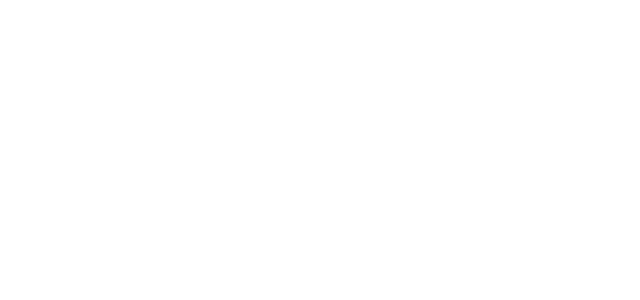
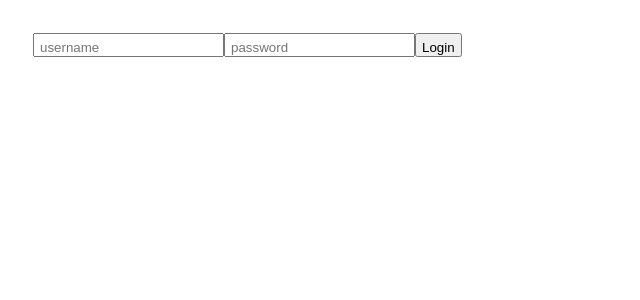
Before and after one commit to James-fleming394/travel-booking-app-frontend, a React (Create React App) app: page /login in a window 1280 px wide. Before the commit this address had no page. Shown: the top 300 px of the page, without its empty margins (0-640 px from the left). Built offline with nearby package versions, Linux system fonts and the light colour scheme.

Commit message:
Login Page set up

```diff
--- a/src/App.js
+++ b/src/App.js
@@ -9,10 +9,10 @@
 function App() {
   return (
       <Routes>
-        <Route path='/' element={<Home/>}/>
-        <Route path='/hotels' element={<List/>}/>
-        <Route path='/hotels/:id' element={<Hotel/>}/>
-        {/* <Route path='/login' element={<Login/>}/> */}
+        <Route path='/' element={<Home />}/>
+        <Route path='/hotels' element={<List />}/>
+        <Route path='/hotels/:id' element={<Hotel />}/>
+        <Route path='/login' element={<Login />}/>
       </Routes>
   );
 }
--- a/src/components/Reserve.jsx
+++ b/src/components/Reserve.jsx
@@ -8,7 +8,7 @@
 
 const Reserve = ({ setOpen, hotelId }) => {
     const [selectedRooms, setSelectedRooms] = useState([]);
-    const { data, loading, error } = useFetch(`/hotels/room/${hotelId}`);
+    const { data, loading, error } = useFetch(`http://localhost:6001/api/hotels/room/${hotelId}`);
     const { dates } = useContext(SearchContext);
 
     const getDatesInRange = (startDate, endDate) => {
--- a/src/pages/Hotel.js
+++ b/src/pages/Hotel.js
@@ -23,7 +23,7 @@
     const [open, setOpen] = useState(false);
     const [openModal, setOpenModal] = useState(false);
 
-    const { data, loading, error } = useFetch(`/hotels/find/${id}`);
+    const { data, loading, error } = useFetch(`http://localhost:6001/api/hotels/find/${id}`);
     const { user } = useContext(AuthContext);
     const navigate = useNavigate();
 
--- a/src/pages/Login.js
+++ b/src/pages/Login.js
@@ -0,0 +1,59 @@
+import axios from "axios";
+import { useContext, useState } from "react";
+import { useNavigate } from "react-router-dom";
+import { AuthContext } from "../context/AuthContext";
+
+const Login = () => {
+    const [credentials, setCredentials] = useState({
+    username: undefined,
+    password: undefined,
+});
+
+    const { loading, error, dispatch } = useContext(AuthContext);
+
+    const navigate = useNavigate()
+
+    const handleChange = (e) => {
+        setCredentials((prev) => ({ ...prev, [e.target.id]: e.target.value }));
+};
+
+    const handleClick = async (e) => {
+    e.preventDefault();
+    dispatch({ type: "LOGIN_START" });
+    try {
+        const res = await axios.post("/auth/login", credentials);
+        dispatch({ type: "LOGIN_SUCCESS", payload: res.data.details });
+        navigate("/")
+    } catch (err) {
+        dispatch({ type: "LOGIN_FAILURE", payload: err.response.data });
+    }
+};
+
+
+    return (
+    <div className="login">
+        <div className="lContainer">
+        <input
+            type="text"
+            placeholder="username"
+            id="username"
+            onChange={handleChange}
+            className="lInput"
+        />
+        <input
+            type="password"
+            placeholder="password"
+            id="password"
+            onChange={handleChange}
+            className="lInput"
+        />
+        <button disabled={loading} onClick={handleClick} className="lButton">
+            Login
+        </button>
+        {error && <span>{error.message}</span>}
+        </div>
+    </div>
+);
+};
+
+export default Login;
```
